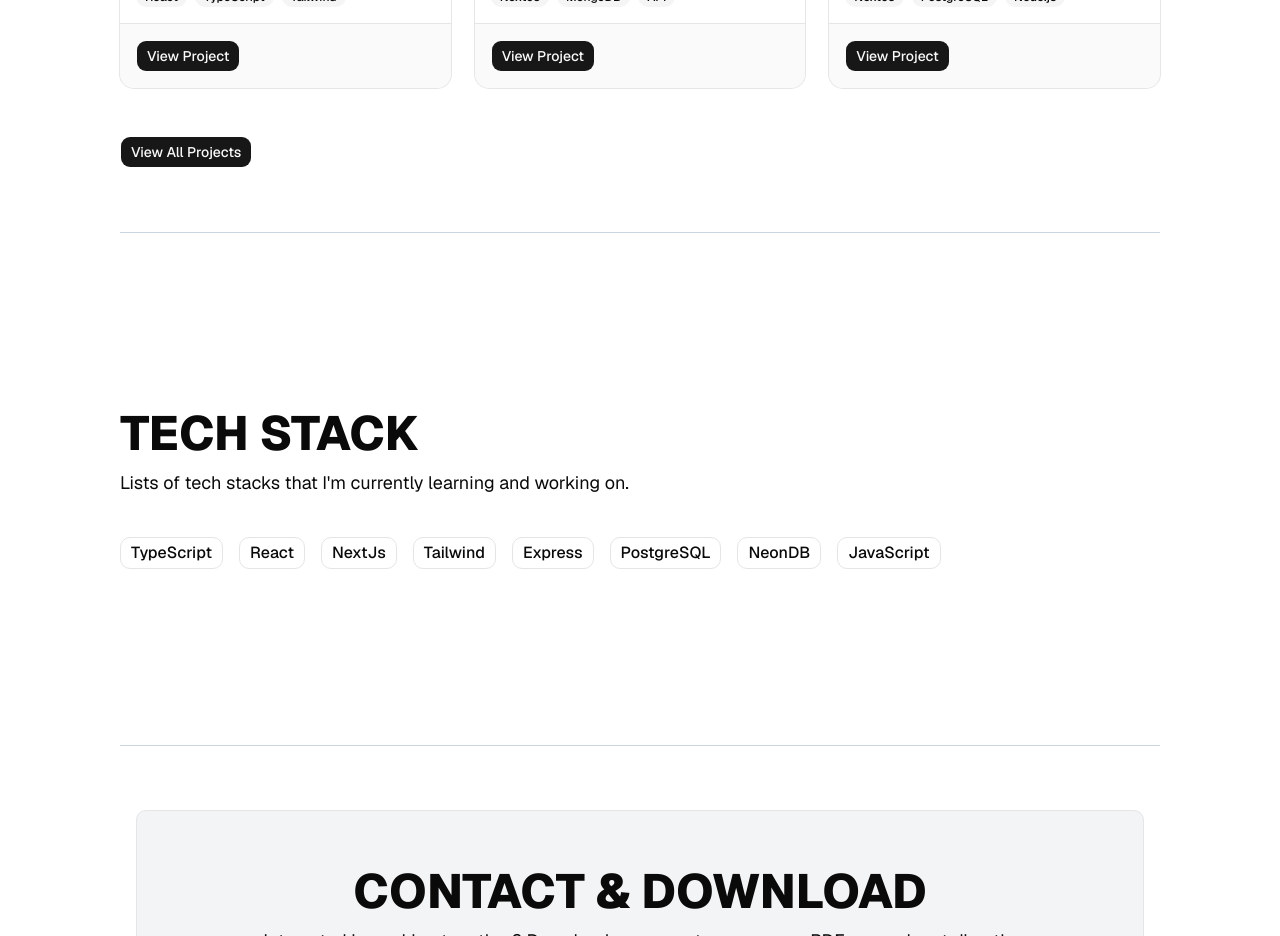
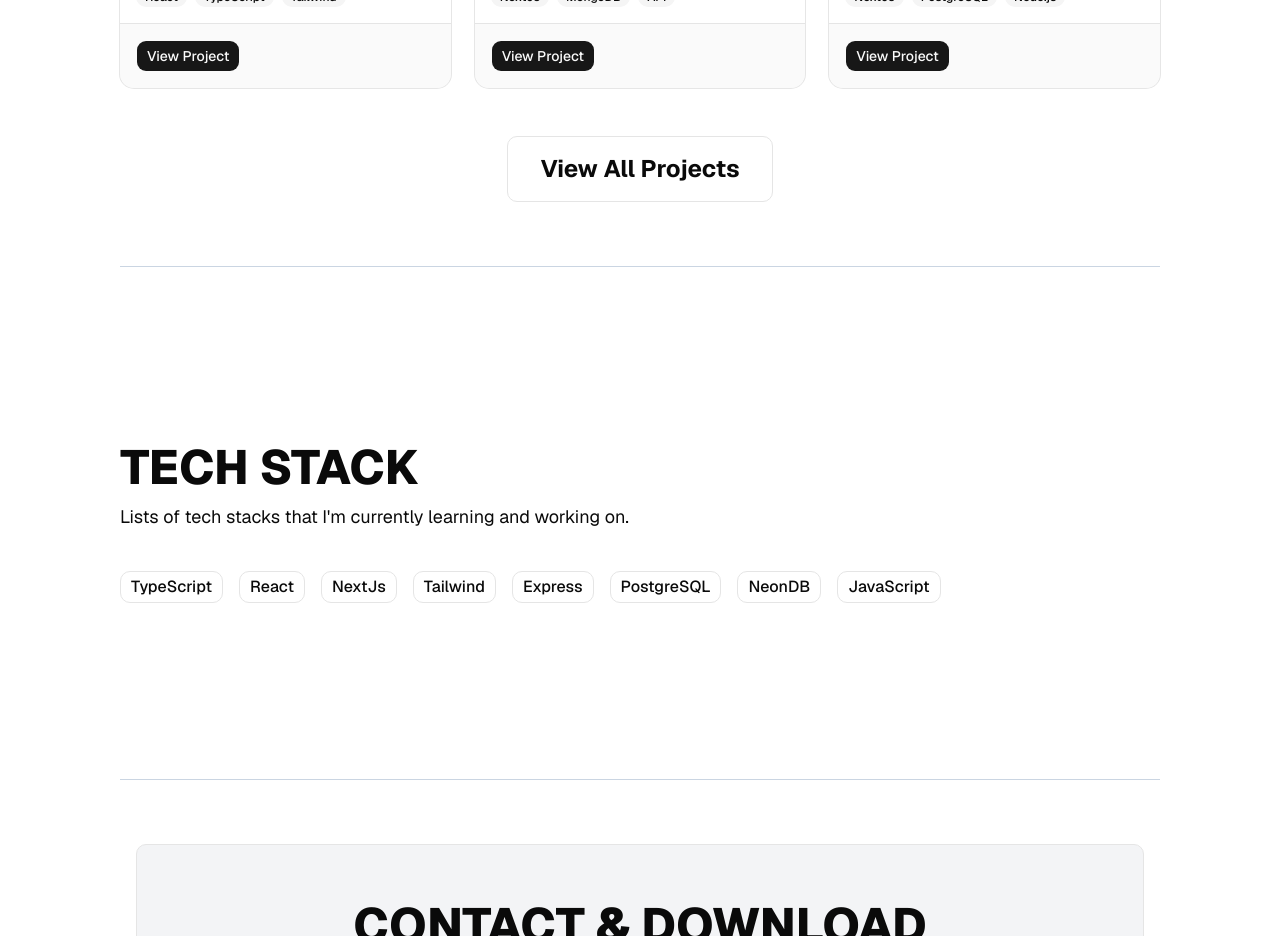
Before and after one commit to IanMark101/PORTFOLIO-MIDTERM, a Next.js app: page / in a window 1280 px wide. Shown: the part 1440-2376 px from the top of the page. Built offline with nearby package versions, Linux system fonts and the light colour scheme.

Commit message:
adjust the button on the view projects page to align both horizontally and vertically

```diff
--- a/components/features/home/FeaturedProject.tsx
+++ b/components/features/home/FeaturedProject.tsx
@@ -14,7 +14,6 @@ export function ProjectPage() {
           <SectionHeader
             title="MY WORKS"
             description="Small projects that i've created so far."
-            // 'text-center' is default for mobile, 'lg:text-left' for large screens
             className="text-center lg:text-left"
           />
         </div>
@@ -27,9 +26,14 @@ export function ProjectPage() {
         </div>
 
         {/* Button Section */}
-        <div className="mt-10 flex justify-center lg:justify-start">
+        <div className="mt-10 flex justify-center">
           <Link href="/projects">
-            <Button className="cursor-pointer">View All Projects</Button>
+            <Button
+              className="cursor-pointer p-8 text-2xl font-bold"
+              variant="outline"
+            >
+              View All Projects
+            </Button>
           </Link>
         </div>
       </div>
```
